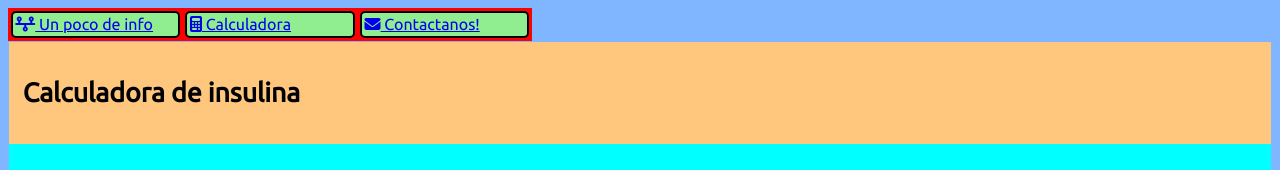
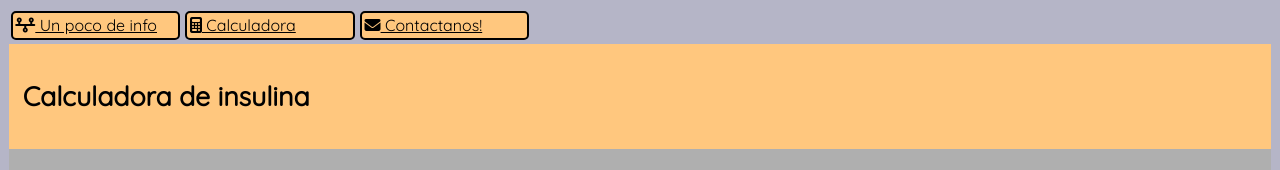
Before and after one commit to GonzaPe/CaC_TP01, a plain HTML site: page index.html in a window 1280 px wide. Shown: the top 170 px of the page. Drawn offline with Linux system fonts and the light colour scheme.

Commit message:
Actualización

```diff
--- a/estilos.css
+++ b/estilos.css
@@ -1,3 +1,9 @@
+body {
+    background-color: rgba(161, 161, 184, 0.781);
+    color: #000;
+	font-family: 'Quicksand', 'Ubuntu', sans-serif; /* listo */
+}
+
 .padre{
     display: flex;
     flex-direction: row;
@@ -9,12 +15,13 @@
     display: inline-flex;   /* Esta propiedad define al div como contenedor flex*/
     flex-direction: row; /*listo */
     flex-wrap: nowrap; /*listo */
-    background-color: red;
+    background-color: rgba(255, 0, 0, 0);/* "transparente" */
     height: 1;  /*listo */
     align-content:flex-start;
 }
 .contenedorMenu > a {  /*Utilizamos selectores avanzados en lugar de clases */
-    background-color: lightgreen;
+    color: #000;
+    background-color: rgb(255, 199, 126);
     border: 2px solid black;
     border-radius: 5px;
     flex-grow: 1;
@@ -34,11 +41,7 @@
     position: sticky;
     top: 1%;
 }
-body {
-    background-color: rgb(127, 182, 255);
-    color: #000;
-	font-family: 'Ubuntu', sans-serif; /* agregar un par mas */
-}
+
 h1{font-size:20pt;}
 h2{font-size:16pt;}
 h3{font-size:12pt;}
@@ -91,9 +94,9 @@ p{font-size: 12pt;}
 }
 
 .header{background-color: rgb(255, 199, 126);}
-.articulo{background-color: cyan;}
+.articulo{background-color: rgb(175, 175, 175);}
 .lateral{background-color: yellow;}
-.footer{background-color: rgb(109, 196, 109);}
+.footer{background-color: rgb(170, 230, 230);}
 .menu:hover {
     animation-name: cambiarColor;
     animation-duration: 1s;
@@ -103,7 +106,7 @@ p{font-size: 12pt;}
 
 @keyframes cambiarColor {
     from {
-        background-color: lightgreen;
+        background-color: rgb(255, 199, 126);
 
 
         border: 2px solid black;
@@ -111,8 +114,8 @@ p{font-size: 12pt;}
     }
 
     to {
-        background-color: yellow;
-        border: 4px solid blue;
+        background-color: rgb(170, 230, 230);
+        border: 2px solid rgb(255, 199, 126);
         border-radius: 5px;
     }
 }
--- a/index.html
+++ b/index.html
@@ -6,7 +6,7 @@
     <meta name="viewport" content="width=device-width, user-scalable=no, initial-scale=1.0, maximum-scale=1.0, minimum-scale=1.0">
     <link rel="preconnect" href="https://fonts.googleapis.com">
     <link rel="preconnect" href="https://fonts.gstatic.com" crossorigin>
-    <link href="https://fonts.googleapis.com/css2?family=Ubuntu&display=swap" rel="stylesheet"><!-- Google Fonts -->
+    <link href="https://fonts.googleapis.com/css2?family=Quicksand&family=Ubuntu&display=swap" rel="stylesheet"><!-- Google Fonts -->
     <script src="https://kit.fontawesome.com/f5ae7afca2.js" crossorigin="anonymous"></script><!-- FontAwesome -->
     <link rel="stylesheet" href="estilos.css">
     <link rel="icon" type="image/vnd.microsoft.icon" href="img/Healthcare-Diabetes.ico">
```
Also changed, not shown: 02calculadora.html (+1 -1 lines), 03contacto.html (+1 -1 lines).
